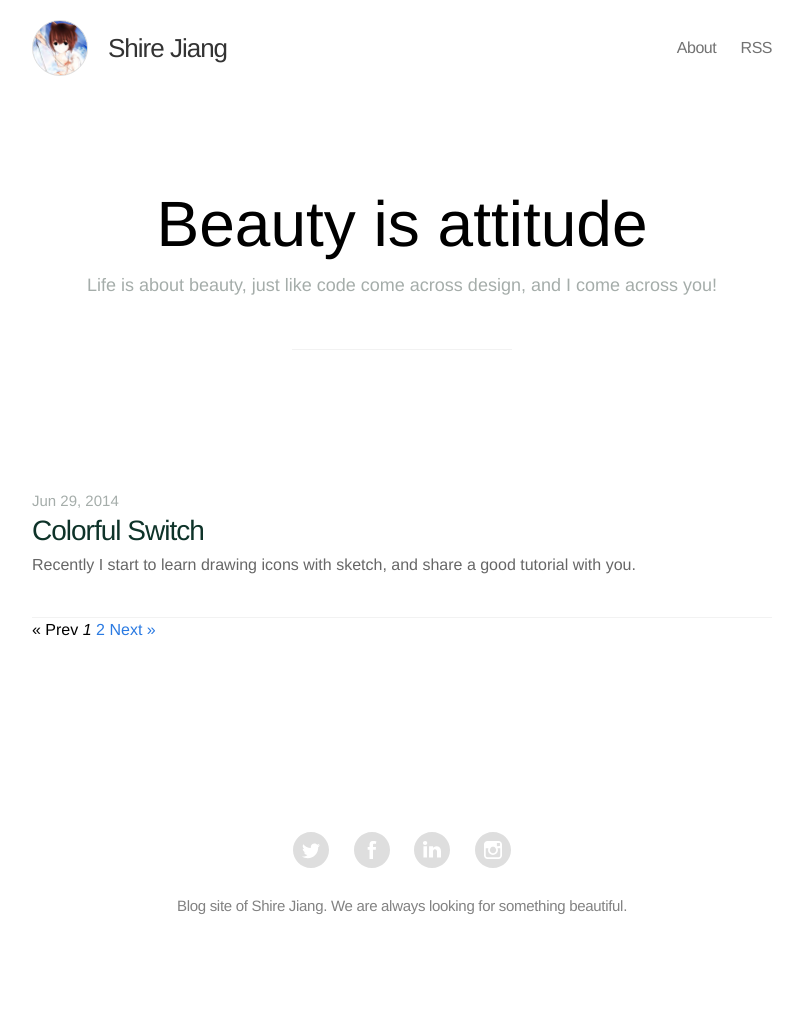
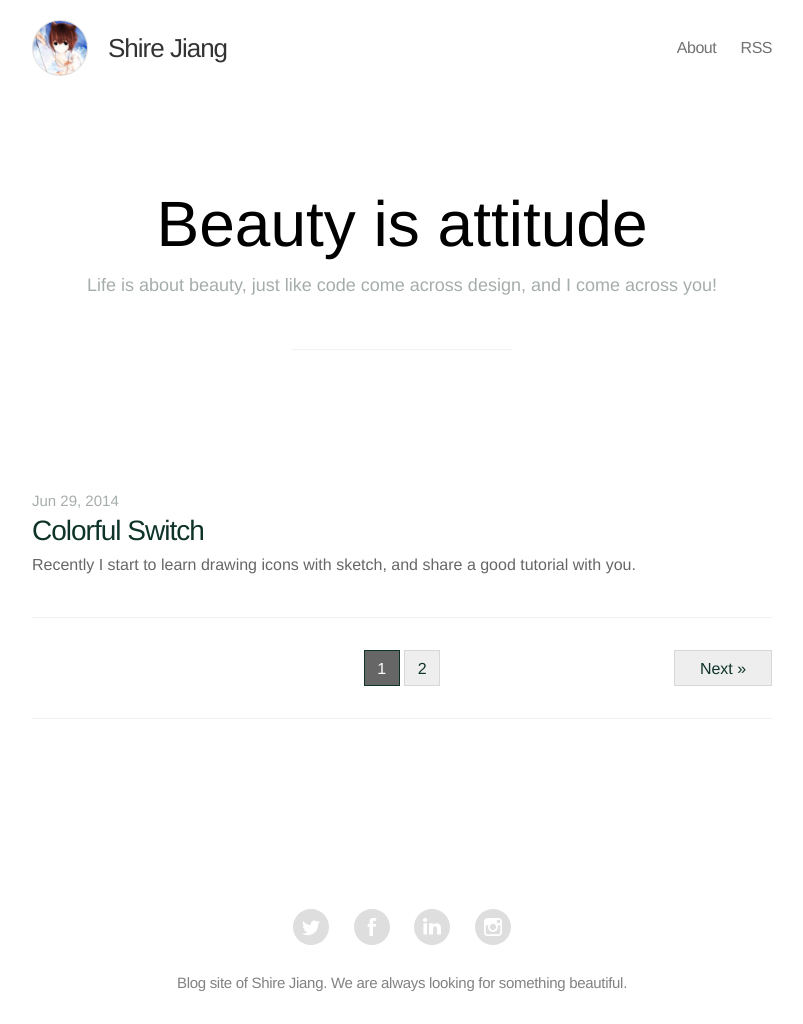
Before and after one commit to ShireJiang/shirejiang.github.io, a Jekyll site: the page built from index.html, in a window 1280 px wide. Shown: the whole page, without its empty margins (238-1041 px from the left). Built offline with Jekyll 4.4.1, drawn with Linux system fonts in a browser that asks for light colours; the list of posts is cut into pages by our own code; before the commit the page ends 947 px from its top, so only the background shows below that.

Commit message:
pagination style

```diff
--- a/_sass/_home.scss
+++ b/_sass/_home.scss
@@ -72,3 +72,47 @@
     -webkit-font-smoothing: antialiased;
   }
 }
+
+
+.pagination {
+  position: relative;
+  padding: 32px 0;
+  text-align: center;
+  border-bottom: 1px solid $border-color;
+
+  .pagination-previous, .pagination-next, .pagination-page {
+    display: inline-block;
+    width: 98px;
+    height: 36px;
+    text-align: center;
+    line-height: 36px;
+    color: $dark;
+    text-decoration: none;
+    border: 1px solid #D8D8D8;
+    background-color: #eee;
+    &.selected {
+      background-color: #666;
+      color: white;
+      border: 1px solid $dark;
+    }
+  }
+
+  .pagination-previous, .pagination-next {
+    position: absolute;
+    width: 98px;
+    height: 36px;
+  }
+
+  .pagination-previous {
+    left: 0;
+  }
+
+  .pagination-next {
+    right: 0;
+  }
+
+  .pagination-page {
+    width: 36px;
+    height: 36px;
+  }
+}
--- a/index.html
+++ b/index.html
@@ -25,25 +25,25 @@ layout: default
   {% if paginator.total_pages > 1 %}
   <div class="pagination">
     {% if paginator.previous_page %}
-    <a href="{{ paginator.previous_page_path | prepend: site.baseurl | replace: '//', '/' }}">&laquo; Prev</a>
+    <a class="pagination-previous" href="{{ paginator.previous_page_path | prepend: site.baseurl | replace: '//', '/' }}">&laquo; Prev</a>
     {% else %}
-    <span>&laquo; Prev</span>
+    <!--<span>&laquo; Prev</span>-->
     {% endif %}
 
     {% for page in (1..paginator.total_pages) %}
     {% if page == paginator.page %}
-    <em>{{ page }}</em>
+    <span class="pagination-page selected">{{ page }}</span>
     {% elsif page == 1 %}
-    <a href="{{ '/index.html' | prepend: site.baseurl | replace: '//', '/' }}">{{ page }}</a>
+    <a class="pagination-page" href="{{ '/index.html' | prepend: site.baseurl | replace: '//', '/' }}">{{ page }}</a>
     {% else %}
-    <a href="{{ site.paginate_path | prepend: site.baseurl | replace: '//', '/' | replace: ':num', page }}">{{ page }}</a>
+    <a class="pagination-page" href="{{ site.paginate_path | prepend: site.baseurl | replace: '//', '/' | replace: ':num', page }}">{{ page }}</a>
     {% endif %}
     {% endfor %}
 
     {% if paginator.next_page %}
-    <a href="{{ paginator.next_page_path | prepend: site.baseurl | replace: '//', '/' }}">Next &raquo;</a>
+    <a class="pagination-next" href="{{ paginator.next_page_path | prepend: site.baseurl | replace: '//', '/' }}">Next &raquo;</a>
     {% else %}
-    <span>Next &raquo;</span>
+    <!--<span>Next &raquo;</span>-->
     {% endif %}
   </div>
   {% endif %}
```
